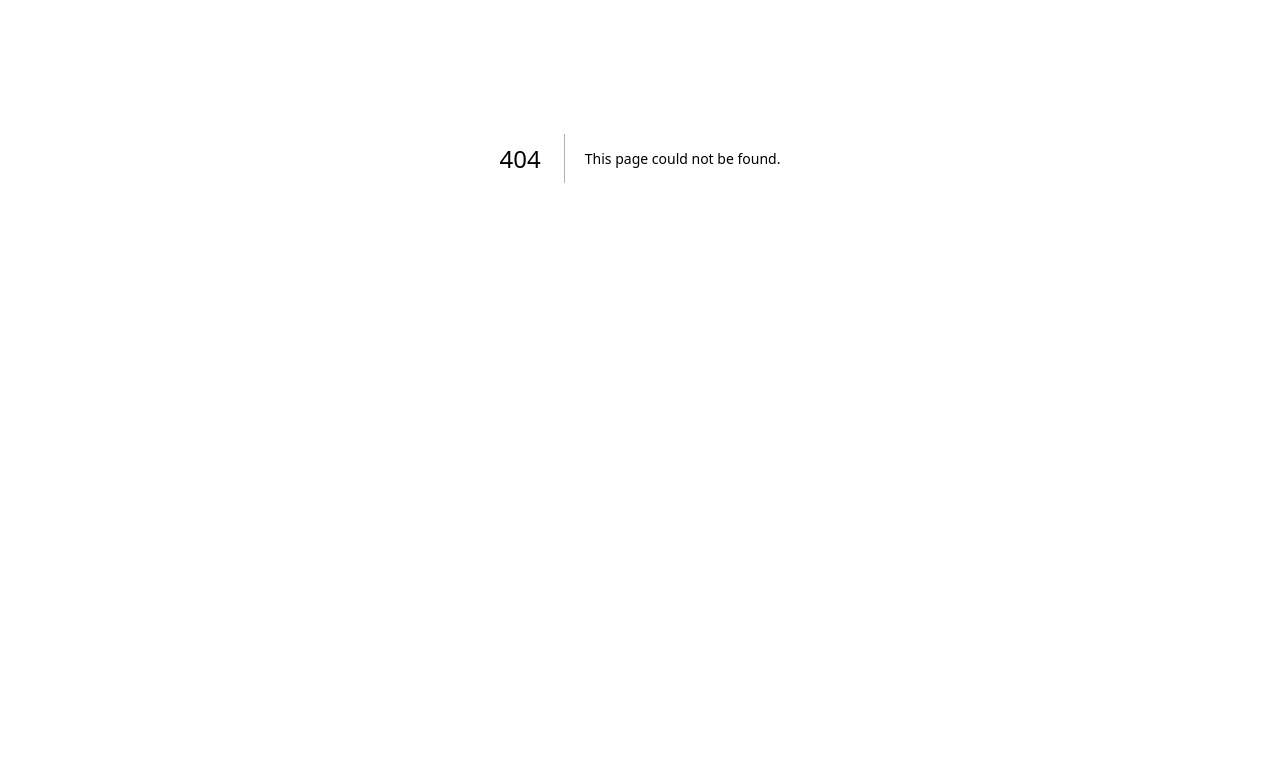
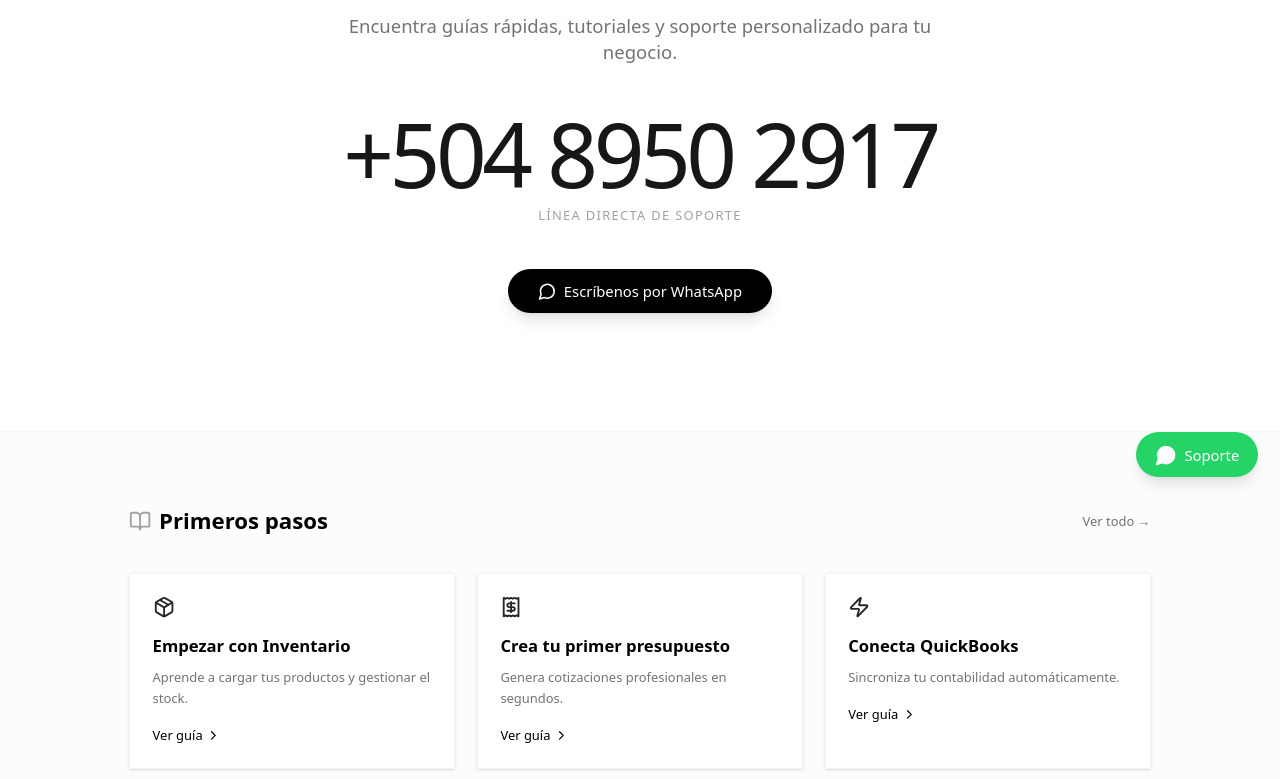
Before and after one commit to rplushn/manu-design-2, a Next.js app: page /ayuda in a window 1280 px wide. Before the commit this address had no page. Shown: the part 301-1080 px from the top of the page. Before the commit the page ends 859 px from the top, so only its background shows below. Built offline with nearby package versions, Linux system fonts and the light colour scheme.

Commit message:
HELP CENTER / AYUDA PAGE + UI REFINES - 2026-01-21_14:25

```diff
--- /dev/null
+++ b/app/ayuda/page.tsx
@@ -0,0 +1,134 @@
+import { Header } from "@/components/Header"
+import { Footer15 } from "@/components/Footer15"
+import { HeroClient } from "@/components/help/HeroClient"
+import { FloatingWhatsApp } from "@/components/help/FloatingWhatsApp"
+import {
+  BookOpen,
+  FileText,
+  Settings,
+  BarChart3,
+  Layers,
+  ChevronRight,
+  Search,
+  Package,
+  Receipt,
+  Zap
+} from "lucide-react"
+import Link from "next/link"
+
+export const metadata = {
+  title: 'Centro de Ayuda - MANU',
+  description: 'Encuentra guías, tutoriales y soporte personalizado para tu negocio con MANU.',
+}
+
+export default function AyudaPage() {
+  const whatsappUrl = "https://wa.me/50489502917?text=Hola%20Manu%2C%20necesito%20ayuda%20con%20mi%20cuenta."
+
+  return (
+    <div className="min-h-screen bg-white font-sans text-neutral-900 selection:bg-neutral-100">
+      <Header />
+
+      <main className="relative pt-16">
+
+        {/* --- HERO SECTION --- */}
+        <HeroClient whatsappUrl={whatsappUrl} />
+
+        {/* --- PRIMEROS PASOS (Tutoriales) --- */}
+        <section className="py-20 bg-neutral-50/50 border-t border-neutral-100">
+          <div className="container max-w-6xl mx-auto px-6">
+            <div className="flex items-center justify-between mb-10">
+              <h2 className="text-2xl font-semibold text-black flex items-center gap-2">
+                <BookOpen className="h-6 w-6 text-neutral-400" />
+                Primeros pasos
+              </h2>
+              <Link href="#" className="text-sm font-medium text-neutral-500 hover:text-black transition-colors">
+                Ver todo →
+              </Link>
+            </div>
+
+            <div className="grid grid-cols-1 md:grid-cols-3 gap-6">
+              {[
+                {
+                  title: "Empezar con Inventario",
+                  desc: "Aprende a cargar tus productos y gestionar el stock.",
+                  icon: Package,
+                },
+                {
+                  title: "Crea tu primer presupuesto",
+                  desc: "Genera cotizaciones profesionales en segundos.",
+                  icon: Receipt,
+                },
+                {
+                  title: "Conecta QuickBooks",
+                  desc: "Sincroniza tu contabilidad automáticamente.",
+                  icon: Zap,
+                },
+              ].map((item, i) => {
+                const IconComponent = item.icon
+                return (
+                  <div
+                    key={i}
+                    className="group bg-white p-6 rounded-none border border-neutral-100 shadow-sm hover:shadow-md transition-all duration-300 hover:-translate-y-1"
+                  >
+                    <div className="mb-4">
+                      <IconComponent className="h-6 w-6 text-neutral-800" />
+                    </div>
+                    <h3 className="text-lg font-semibold text-black mb-2 group-hover:text-neutral-700 transition-colors">
+                      {item.title}
+                    </h3>
+                    <p className="text-neutral-500 text-sm mb-4 leading-relaxed">
+                      {item.desc}
+                    </p>
+                    <Link
+                      href="#"
+                      className="inline-flex items-center text-sm font-medium text-black hover:text-neutral-600 transition-colors"
+                    >
+                      Ver guía <ChevronRight className="h-4 w-4 ml-1" />
+                    </Link>
+                  </div>
+                )
+              })}
+            </div>
+          </div>
+        </section>
+
+        {/* --- AYUDA POR TEMA --- */}
+        <section className="py-20 bg-white">
+          <div className="container max-w-5xl mx-auto px-6">
+            <h2 className="text-2xl font-semibold text-black mb-10 text-center">
+              Ayuda por tema
+            </h2>
+
+            <div className="grid grid-cols-1 sm:grid-cols-2 md:grid-cols-3 gap-4">
+              {[
+                { icon: Layers, label: "Inventario" },
+                { icon: BarChart3, label: "Reportes" },
+                { icon: Settings, label: "Integraciones" },
+                { icon: FileText, label: "Facturación" },
+                { icon: Search, label: "Búsqueda Avanzada" },
+                { icon: Settings, label: "Perfil y suscripción" },
+              ].map((topic, i) => (
+                <Link
+                  key={i}
+                  href="#"
+                  className="flex items-center p-4 rounded-none border border-neutral-100 hover:border-black/10 hover:bg-neutral-50 transition-colors group"
+                >
+                  <topic.icon className="h-5 w-5 text-neutral-400 mr-3 group-hover:text-black transition-colors" />
+                  <span className="text-base font-medium text-neutral-700 group-hover:text-black">
+                    {topic.label}
+                  </span>
+                </Link>
+              ))}
+            </div>
+          </div>
+        </section>
+
+      </main>
+
+      <Footer15 />
+
+      {/* --- FLOATING WHATSAPP BUTTON --- */}
+      <FloatingWhatsApp whatsappUrl={whatsappUrl} />
+    </div>
+  )
+}
--- a/app/globals.css
+++ b/app/globals.css
@@ -37,3 +37,44 @@ html {
 ::selection {
   background-color: rgba(0, 0, 0, 0.1);
 }
+
+/* Animations for Help page */
+@keyframes blob {
+  0% { transform: translate(0px, 0px) scale(1); }
+  33% { transform: translate(30px, -50px) scale(1.1); }
+  66% { transform: translate(-20px, 20px) scale(0.9); }
+  100% { transform: translate(0px, 0px) scale(1); }
+}
+
+@keyframes fade-in-up {
+  0% { opacity: 0; transform: translateY(20px); }
+  100% { opacity: 1; transform: translateY(0); }
+}
+
+.animate-blob {
+  animation: blob 7s infinite;
+}
+
+.animation-delay-2000 {
+  animation-delay: 2s;
+}
+
+.animation-delay-4000 {
+  animation-delay: 4s;
+}
+
+.animate-fade-in-up {
+  animation: fade-in-up 0.8s ease-out forwards;
+}
+
+.animation-delay-100 {
+  animation-delay: 0.1s;
+}
+
+.animation-delay-200 {
+  animation-delay: 0.2s;
+}
+
+.animation-delay-300 {
+  animation-delay: 0.3s;
+}
--- /dev/null
+++ b/components/help/FloatingWhatsApp.tsx
@@ -0,0 +1,22 @@
+"use client"
+
+import { MessageCircle } from "lucide-react"
+import Link from "next/link"
+
+interface FloatingWhatsAppProps {
+  whatsappUrl: string
+}
+
+export function FloatingWhatsApp({ whatsappUrl }: FloatingWhatsAppProps) {
+  return (
+    <Link
+      href={whatsappUrl}
+      target="_blank"
+      className="fixed bottom-6 right-6 z-50 flex items-center gap-2 bg-[#25D366] text-white p-3 md:px-5 md:py-3 rounded-full shadow-lg hover:shadow-xl hover:bg-[#20bd5a] transition-all duration-300 hover:scale-105 group"
+      aria-label="Contactar soporte por WhatsApp"
+    >
+      <MessageCircle className="h-6 w-6 fill-current" />
+      <span className="hidden md:inline font-medium">Soporte</span>
+    </Link>
+  )
+}
--- /dev/null
+++ b/components/help/HeroClient.tsx
@@ -0,0 +1,58 @@
+"use client"
+
+import { MessageCircle } from "lucide-react"
+import Link from "next/link"
+import { Button } from "@/components/ui/button"
+
+interface HeroClientProps {
+  whatsappUrl: string
+}
+
+export function HeroClient({ whatsappUrl }: HeroClientProps) {
+  return (
+    <section className="relative overflow-hidden py-24 lg:py-32">
+      {/* Fondo animado sutil (Blobs) */}
+      <div className="absolute top-0 left-1/2 -translate-x-1/2 w-full h-full -z-10 pointer-events-none opacity-40">
+        <div className="absolute top-1/4 left-1/4 w-[500px] h-[500px] bg-neutral-100 rounded-full mix-blend-multiply filter blur-3xl animate-blob"></div>
+        <div className="absolute top-1/4 right-1/4 w-[500px] h-[500px] bg-neutral-50 rounded-full mix-blend-multiply filter blur-3xl animate-blob animation-delay-2000"></div>
+        <div className="absolute -bottom-8 left-1/2 w-[500px] h-[500px] bg-neutral-100 rounded-full mix-blend-multiply filter blur-3xl animate-blob animation-delay-4000"></div>
+      </div>
+
+      <div className="container max-w-4xl mx-auto px-6 text-center">
+        <h1 className="text-4xl md:text-5xl lg:text-6xl font-semibold tracking-tight text-black mb-6 animate-fade-in-up">
+          ¿Necesitas ayuda con Manu?
+        </h1>
+        <p className="text-lg md:text-xl text-neutral-500 mb-12 max-w-2xl mx-auto animate-fade-in-up animation-delay-100">
+          Encuentra guías rápidas, tutoriales y soporte personalizado para tu negocio.
+        </p>
+
+        {/* Número de soporte destacado */}
+        <div className="mb-12 animate-fade-in-up animation-delay-200">
+          <a
+            href="tel:+50489502917"
+            className="block text-5xl md:text-7xl lg:text-8xl font-thin tracking-tighter hover:text-neutral-600 transition-colors duration-300"
+          >
+            +504 8950 2917
+          </a>
+          <span className="text-sm font-medium text-neutral-400 mt-2 block uppercase tracking-widest">
+            Línea Directa de Soporte
+          </span>
+        </div>
+
+        {/* CTA Principal */}
+        <div className="animate-fade-in-up animation-delay-300">
+          <Button
+            asChild
+            size="lg"
+            className="bg-black text-white hover:bg-neutral-800 rounded-full px-8 h-12 text-base shadow-lg hover:shadow-xl transition-all duration-300"
+          >
+            <Link href={whatsappUrl} target="_blank">
+              <MessageCircle className="mr-2 h-5 w-5" />
+              Escríbenos por WhatsApp
+            </Link>
+          </Button>
+        </div>
+      </div>
+    </section>
+  )
+}
--- a/components/ui/button.tsx
+++ b/components/ui/button.tsx
@@ -1,4 +1,5 @@
 import * as React from "react"
+import { Slot } from "@radix-ui/react-slot"
 import { cva, type VariantProps } from "class-variance-authority"
 import { cn } from "@/lib/utils"
 
@@ -37,9 +38,10 @@ export interface ButtonProps
 }
 
 const Button = React.forwardRef<HTMLButtonElement, ButtonProps>(
-  ({ className, variant, size, ...props }, ref) => {
+  ({ className, variant, size, asChild = false, ...props }, ref) => {
+    const Comp = asChild ? Slot : "button"
     return (
-      <button
+      <Comp
         className={cn(buttonVariants({ variant, size, className }))}
         ref={ref}
         {...props}
--- a/package.json
+++ b/package.json
@@ -9,6 +9,7 @@
     "start": "next start"
   },
   "dependencies": {
+    "@radix-ui/react-slot": "^1.2.4",
     "@vercel/analytics": "1.3.1",
     "autoprefixer": "^10.4.20",
     "class-variance-authority": "^0.7.1",
```
Also changed, not shown: 1 other file (tests, documents, lock files or other folders).
